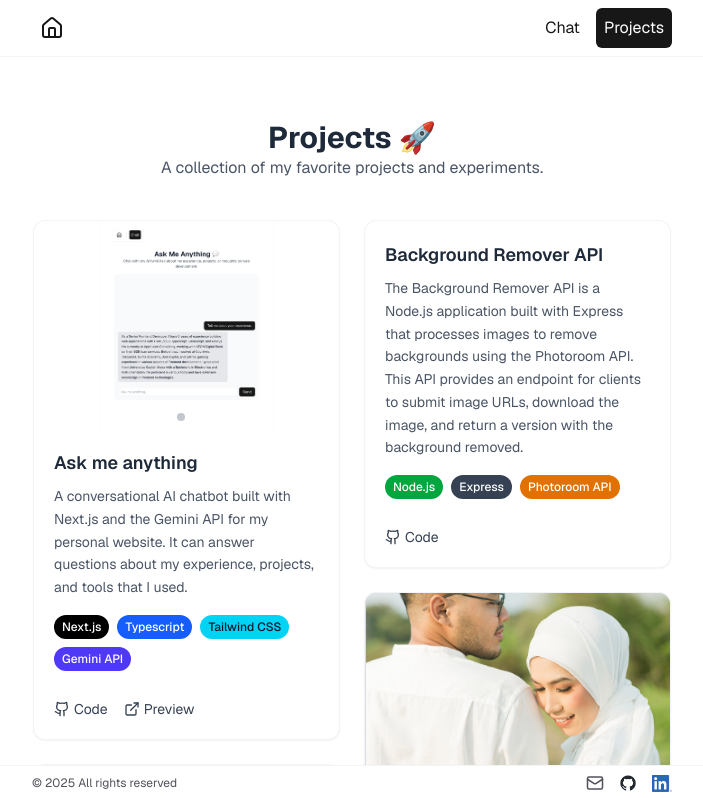
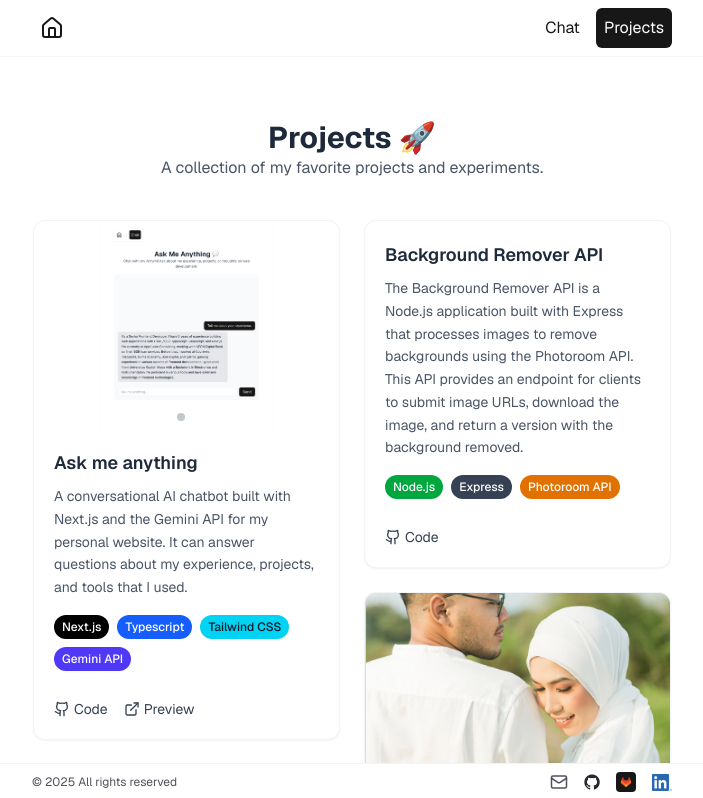
Before and after one commit to rafdspace/rafdian-web, a Next.js app: page /projects in a window 1280 px wide. Shown: the top 798 px of the page, without its empty margins (288-991 px from the left). Built offline with nearby package versions, Linux system fonts and the light colour scheme; grey boxes are pictures that could not be loaded.

Commit message:
feat: add gitlab

```diff
--- a/src/components/Footer.tsx
+++ b/src/components/Footer.tsx
@@ -4,6 +4,7 @@ import { Mail } from "lucide-react";
 import Image from "next/image";
 import Link from "next/link";
 import Github from "@/app/(frontend)/assets/images/github-mark.png";
+import Gitlab from "@/app/(frontend)/assets/images/gitlab-mark.png";
 import LinkedIn from "@/app/(frontend)/assets/images/li-mark.png";
 
 const Footer = () => {
@@ -31,6 +32,15 @@ const Footer = () => {
             </div>
           </Link>
           <Link
+            href="https://gitlab.com/rafdianr"
+            target="_blank"
+            className="hover:opacity-80"
+          >
+            <div className="bg-foreground rounded-sm w-5 h-5 flex items-center justify-center">
+              <Image src={Gitlab} alt="GitHub" width={20} height={20} />
+            </div>
+          </Link>
+          <Link
             href="https://www.linkedin.com/in/rafdian-ramadhan"
             target="_blank"
             className="hover:opacity-80"
```
Also changed, not shown: src/app/(frontend)/assets/images/gitlab-mark.png (added).
